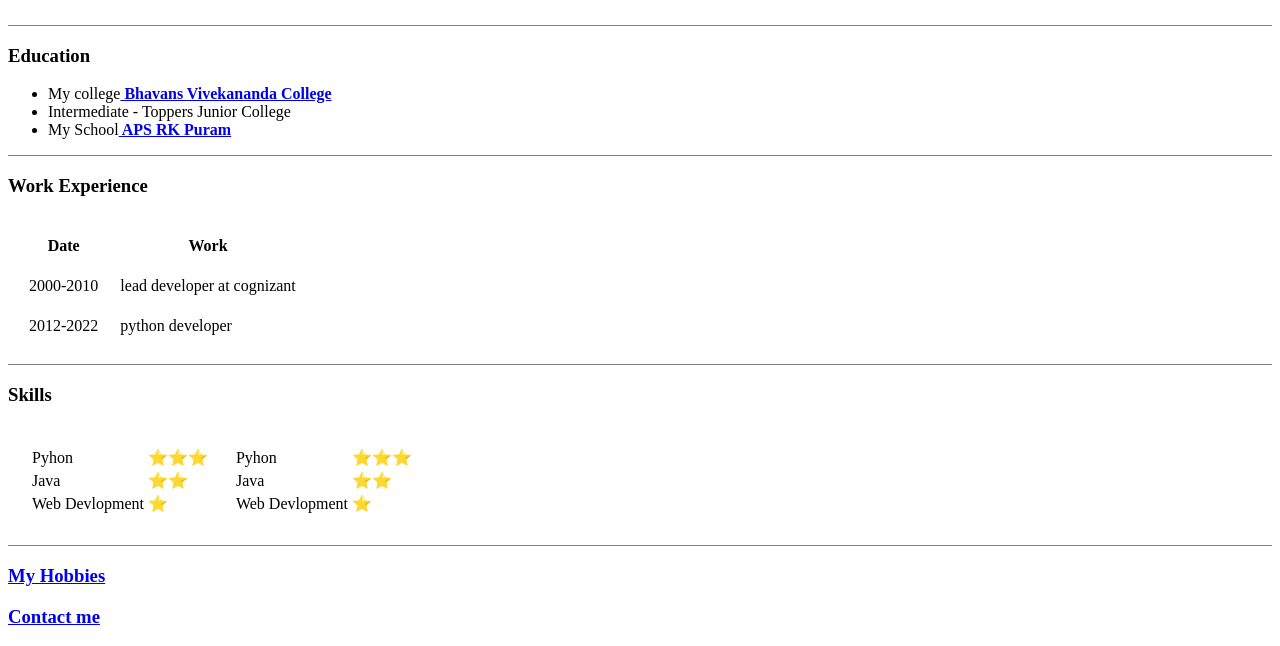
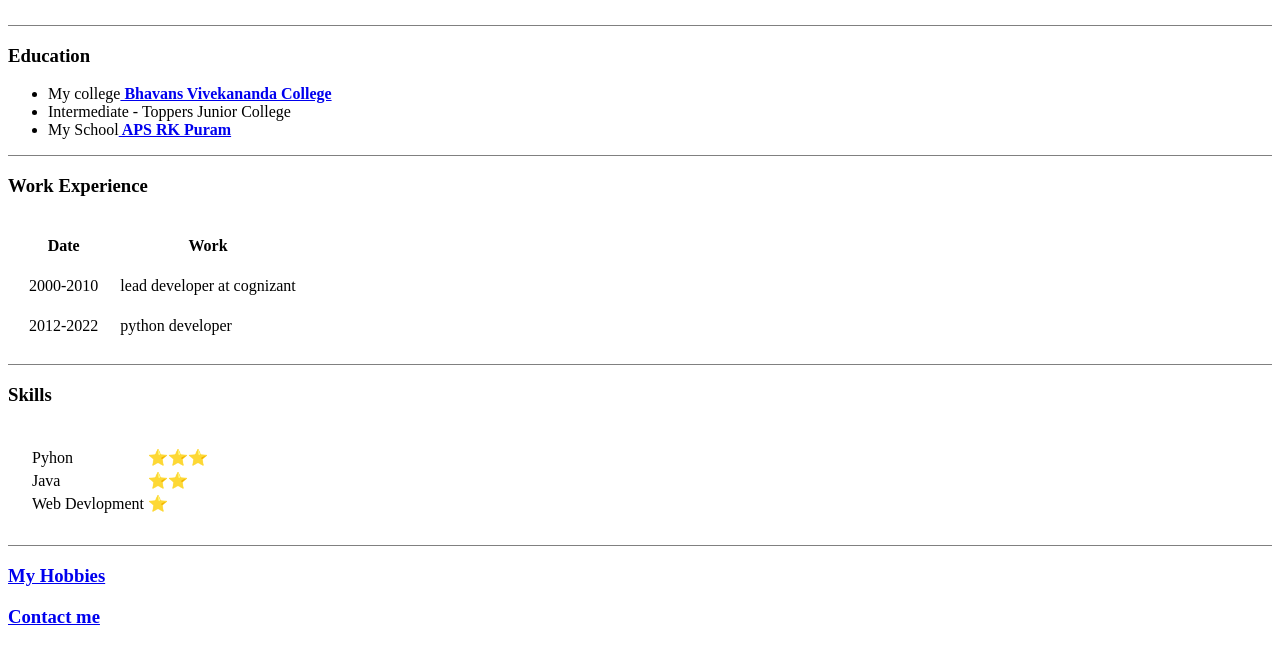
Before and after one commit to krazzy10/CV, a plain HTML site: page index.html in a window 1280 px wide. Shown: the part 196-842 px from the top of the page. Drawn offline with Linux system fonts and the light colour scheme.

Commit message:
Update index.html
removed nexted table

```diff
--- a/index.html
+++ b/index.html
@@ -64,24 +64,6 @@
 
                 </table>
             </td>
-            <td>
-                <table>
-                    <tr>
-                        <td>Pyhon</td>
-                        <td>⭐⭐⭐</td>
-                    </tr>
-                    <tr>
-                        <td>Java</td>
-                        <td>⭐⭐</td>
-                    </tr>
-                    <tr>
-                        <td>Web Devlopment</td>
-                        <td>⭐</td>
-                    </tr>
-
-                </table>
-            </td>
-
         </tr>
     </table>
 
```
